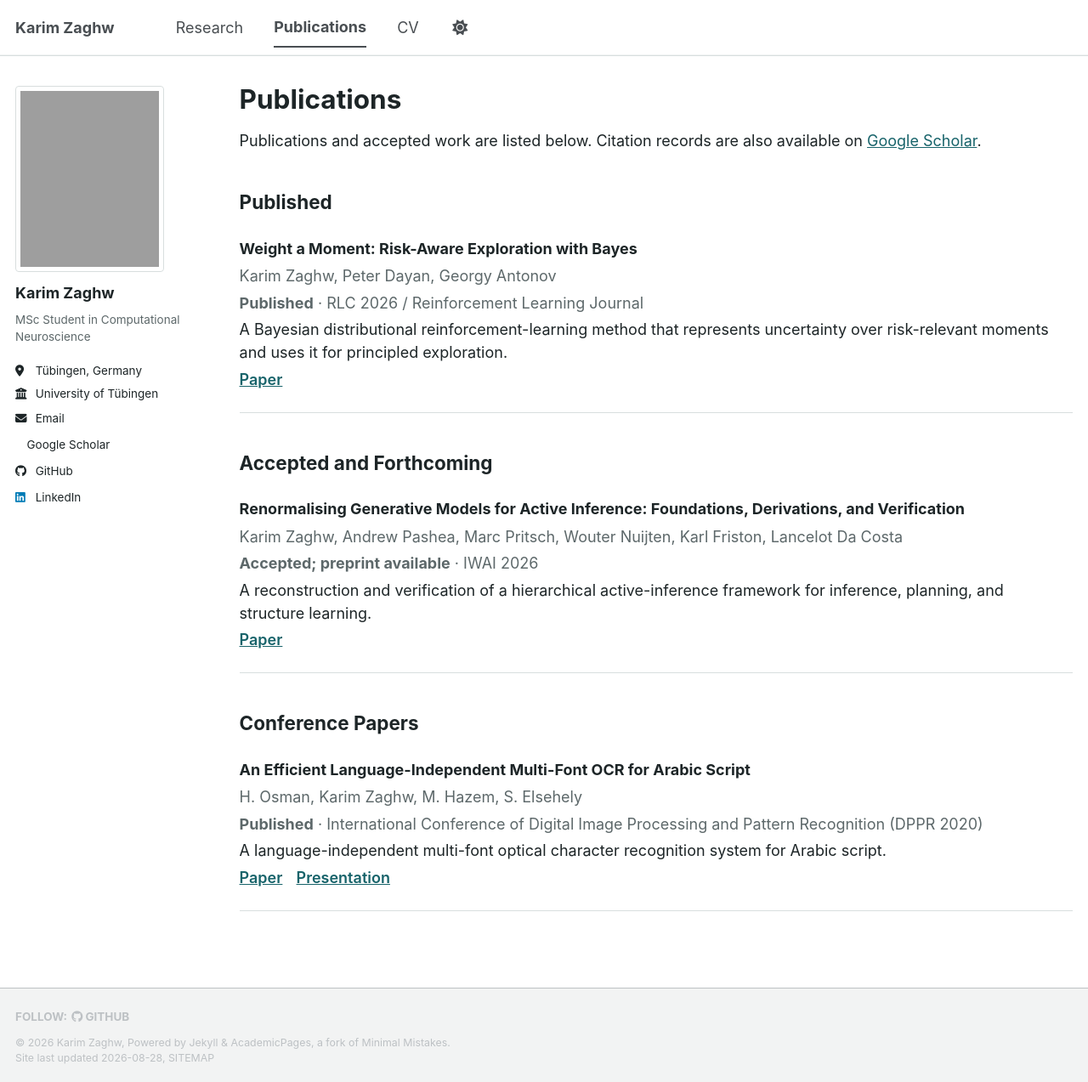
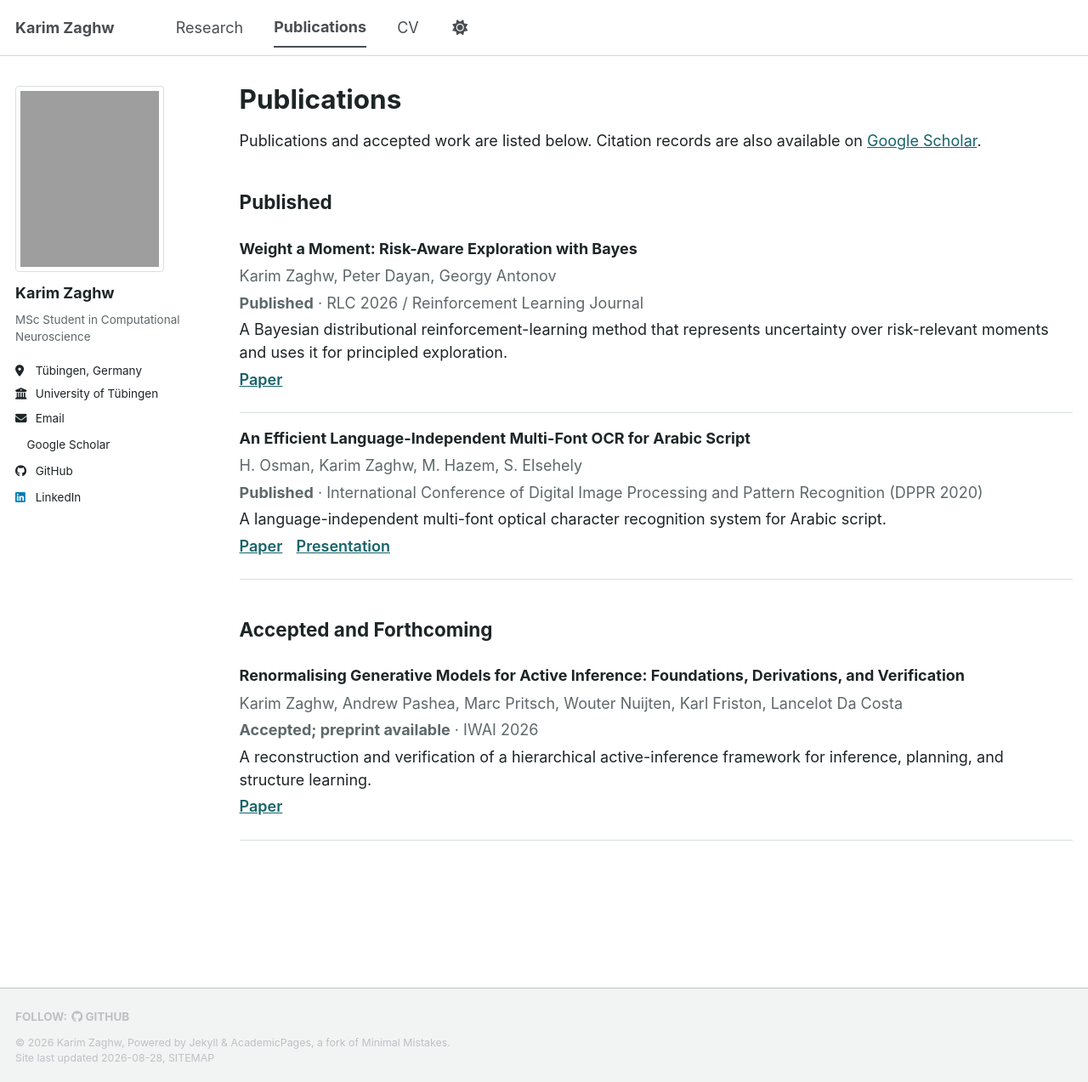
Before and after one commit to KZaghw/kzaghw, a Jekyll site: the page built from _pages/publications.html, in a window 1280 px wide and 1273 px high. Shown: the whole window at 85% size. Built offline with Jekyll 4.4.1, drawn with Linux system fonts in a browser that asks for light colours; a style sheet for code colours, icons or effects is not loaded.

```diff
--- a/_config.yml
+++ b/_config.yml
@@ -88,8 +88,6 @@ publication_category:
     title: 'Published'
   forthcoming:
     title: 'Accepted and Forthcoming'
-  conferences:
-    title: 'Conference Papers'
 
 # Site Settings
 teaser                   :  # filename of teaser fallback teaser image placed in /images/ for social media previews
```
Also changed, not shown: _publications/2020-arabic-ocr.md (+1 -1 lines).
